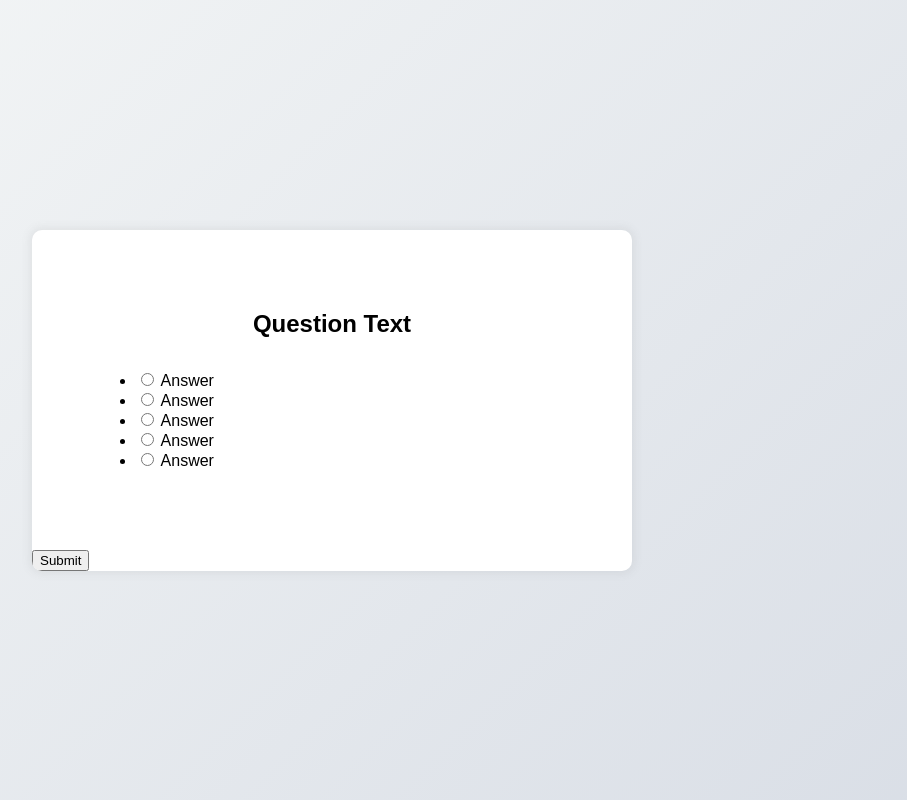
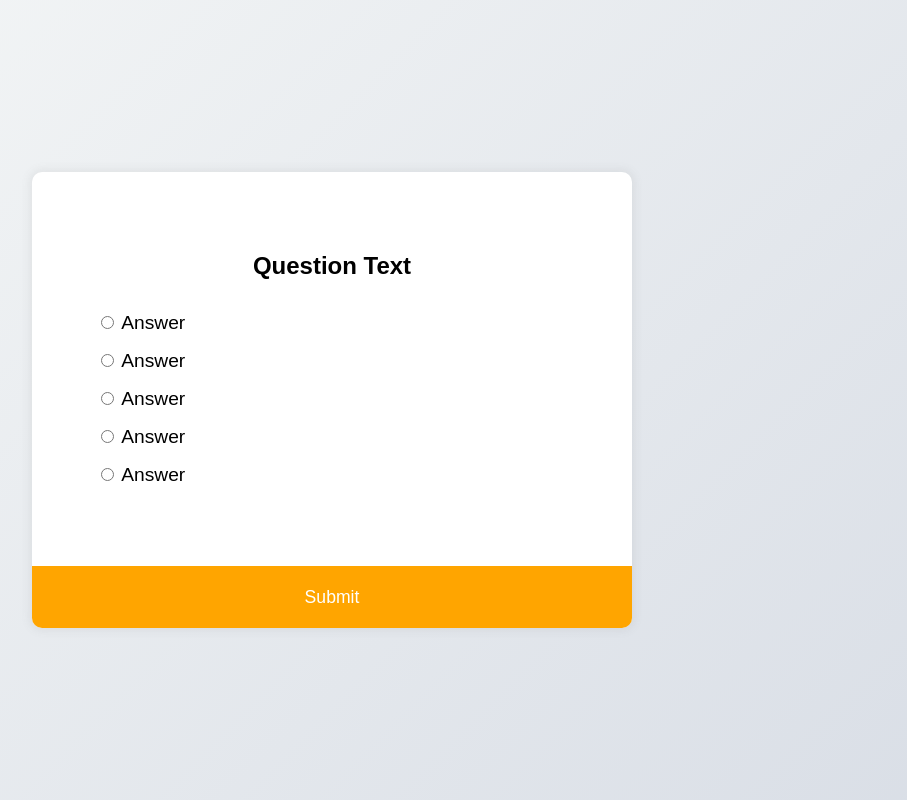
Before and after one commit to Tkamunya1/KCenter-Quiz-Board, a plain HTML site: page index.html in a window 1280 px wide. Shown: the whole page, without its empty margins (308-1215 px from the left). Drawn offline with Linux system fonts and the light colour scheme.

Commit message:
this commit styles the submit button on index.css

```diff
--- a/index.css
+++ b/index.css
@@ -28,3 +28,25 @@ body{
     text-align: center;
     margin: 0;
   }
+  ul{
+    list-style-type: none;
+    padding: 0;
+  }
+  ul li{
+    font-size: 1.2rem;
+    margin: 1rem 0;
+  }
+  ul li label{
+    cursor: pointer;
+  }
+  button{
+    background-color:orange;
+    color: #fff;
+    border: none;
+    display: block;
+    width: 100%;
+    cursor: pointer;
+    font-size: 1.1rem;
+    font-family: inherit;
+    padding: 1.3rem;
+  }
```
